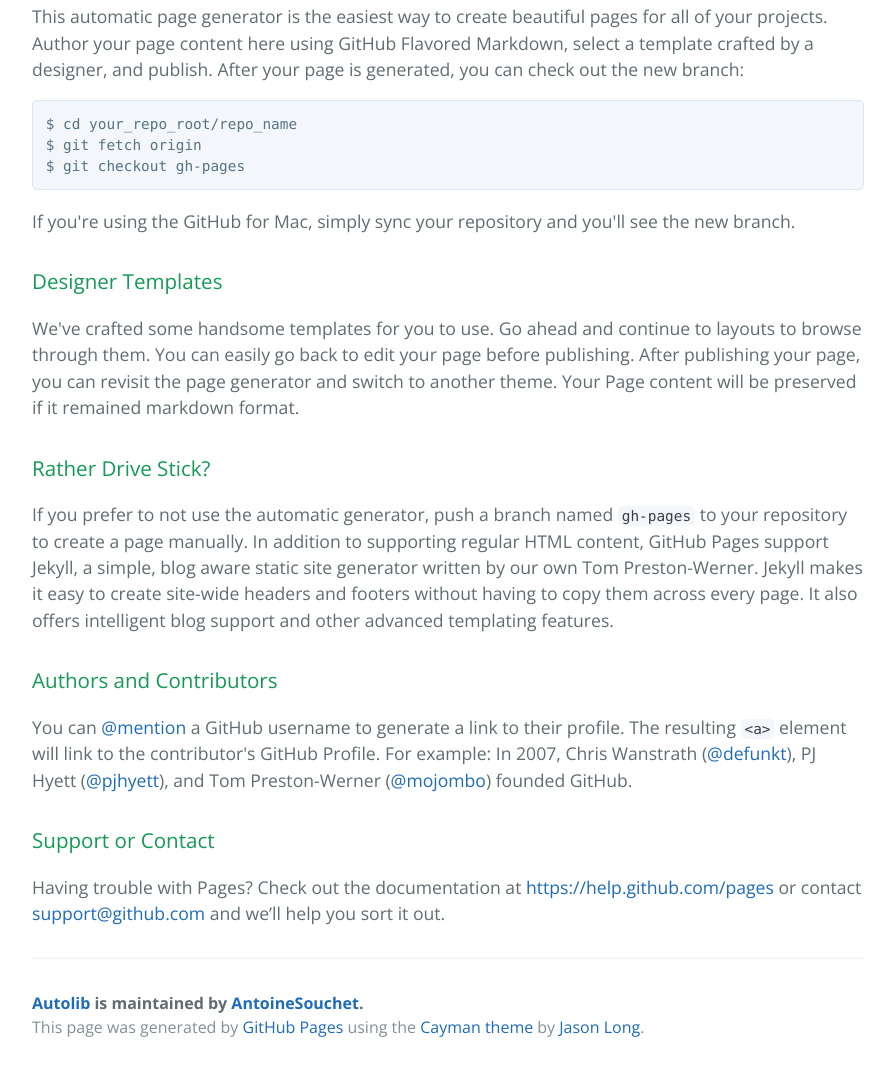
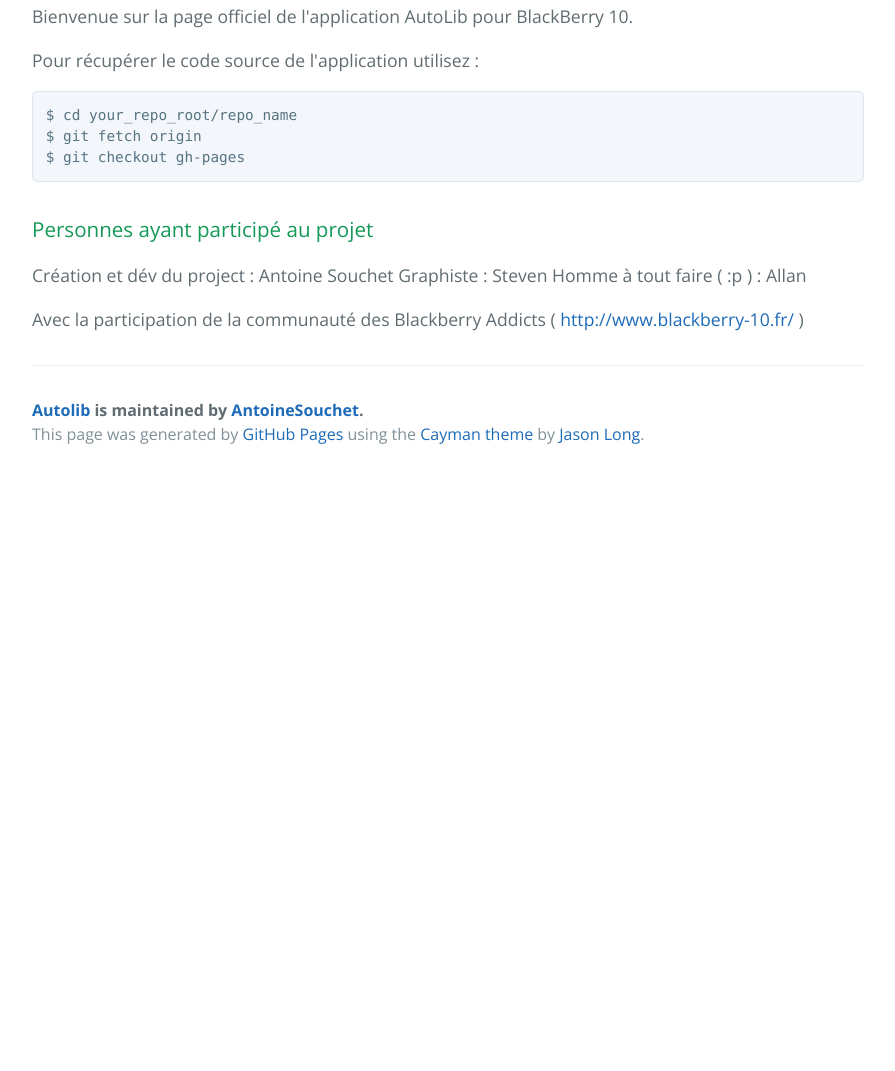
Before and after one commit to AntoineSouchet/AutoLib, a plain HTML site: page index.html in a window 1280 px wide. Shown: the part 413-1484 px from the top of the page, without its empty margins (192-1087 px from the left). After the commit the page ends 891 px from the top, so only its background shows below. Drawn offline with nearby package versions, Linux system fonts and the light colour scheme.

```diff
--- a/index.html
+++ b/index.html
@@ -22,34 +22,23 @@
       <h3>
 <a id="welcome-to-github-pages" class="anchor" href="#welcome-to-github-pages" aria-hidden="true"><span class="octicon octicon-link"></span></a>Welcome to GitHub Pages.</h3>
 
-<p>This automatic page generator is the easiest way to create beautiful pages for all of your projects. Author your page content here using GitHub Flavored Markdown, select a template crafted by a designer, and publish. After your page is generated, you can check out the new branch:</p>
+<p>Bienvenue sur la page officiel de l'application AutoLib pour BlackBerry 10.</p>
+
+<p>Pour récupérer le code source de l'application utilisez :</p>
 
 <pre><code>$ cd your_repo_root/repo_name
 $ git fetch origin
 $ git checkout gh-pages
 </code></pre>
 
-<p>If you're using the GitHub for Mac, simply sync your repository and you'll see the new branch.</p>
+<h3>
+<a id="personnes-ayant-participé-au-projet" class="anchor" href="#personnes-ayant-particip%C3%A9-au-projet" aria-hidden="true"><span class="octicon octicon-link"></span></a>Personnes ayant participé au projet</h3>
 
-<h3>
-<a id="designer-templates" class="anchor" href="#designer-templates" aria-hidden="true"><span class="octicon octicon-link"></span></a>Designer Templates</h3>
+<p>Création et dév du project : Antoine Souchet
+Graphiste : Steven
+Homme à tout faire ( :p ) : Allan</p>
 
-<p>We've crafted some handsome templates for you to use. Go ahead and continue to layouts to browse through them. You can easily go back to edit your page before publishing. After publishing your page, you can revisit the page generator and switch to another theme. Your Page content will be preserved if it remained markdown format.</p>
-
-<h3>
-<a id="rather-drive-stick" class="anchor" href="#rather-drive-stick" aria-hidden="true"><span class="octicon octicon-link"></span></a>Rather Drive Stick?</h3>
-
-<p>If you prefer to not use the automatic generator, push a branch named <code>gh-pages</code> to your repository to create a page manually. In addition to supporting regular HTML content, GitHub Pages support Jekyll, a simple, blog aware static site generator written by our own Tom Preston-Werner. Jekyll makes it easy to create site-wide headers and footers without having to copy them across every page. It also offers intelligent blog support and other advanced templating features.</p>
-
-<h3>
-<a id="authors-and-contributors" class="anchor" href="#authors-and-contributors" aria-hidden="true"><span class="octicon octicon-link"></span></a>Authors and Contributors</h3>
-
-<p>You can <a href="https://github.com/blog/821" class="user-mention">@mention</a> a GitHub username to generate a link to their profile. The resulting <code>&lt;a&gt;</code> element will link to the contributor's GitHub Profile. For example: In 2007, Chris Wanstrath (<a href="https://github.com/defunkt" class="user-mention">@defunkt</a>), PJ Hyett (<a href="https://github.com/pjhyett" class="user-mention">@pjhyett</a>), and Tom Preston-Werner (<a href="https://github.com/mojombo" class="user-mention">@mojombo</a>) founded GitHub.</p>
-
-<h3>
-<a id="support-or-contact" class="anchor" href="#support-or-contact" aria-hidden="true"><span class="octicon octicon-link"></span></a>Support or Contact</h3>
-
-<p>Having trouble with Pages? Check out the documentation at <a href="https://help.github.com/pages">https://help.github.com/pages</a> or contact <a href="mailto:support@github.com">support@github.com</a> and we’ll help you sort it out.</p>
+<p>Avec la participation de la communauté des Blackberry Addicts ( <a href="http://www.blackberry-10.fr/">http://www.blackberry-10.fr/</a> )</p>
 
       <footer class="site-footer">
         <span class="site-footer-owner"><a href="https://github.com/AntoineSouchet/AutoLib">Autolib</a> is maintained by <a href="https://github.com/AntoineSouchet">AntoineSouchet</a>.</span>
@@ -59,6 +48,16 @@ $ git checkout gh-pages
 
     </section>
 
+            <script type="text/javascript">
+            var gaJsHost = (("https:" == document.location.protocol) ? "https://ssl." : "http://www.");
+            document.write(unescape("%3Cscript src='" + gaJsHost + "google-analytics.com/ga.js' type='text/javascript'%3E%3C/script%3E"));
+          </script>
+          <script type="text/javascript">
+            try {
+              var pageTracker = _gat._getTracker("UA-50467678-2");
+            pageTracker._trackPageview();
+            } catch(err) {}
+          </script>
 
   </body>
 </html>
```
Also changed, not shown: params.json (+1 -1 lines).
